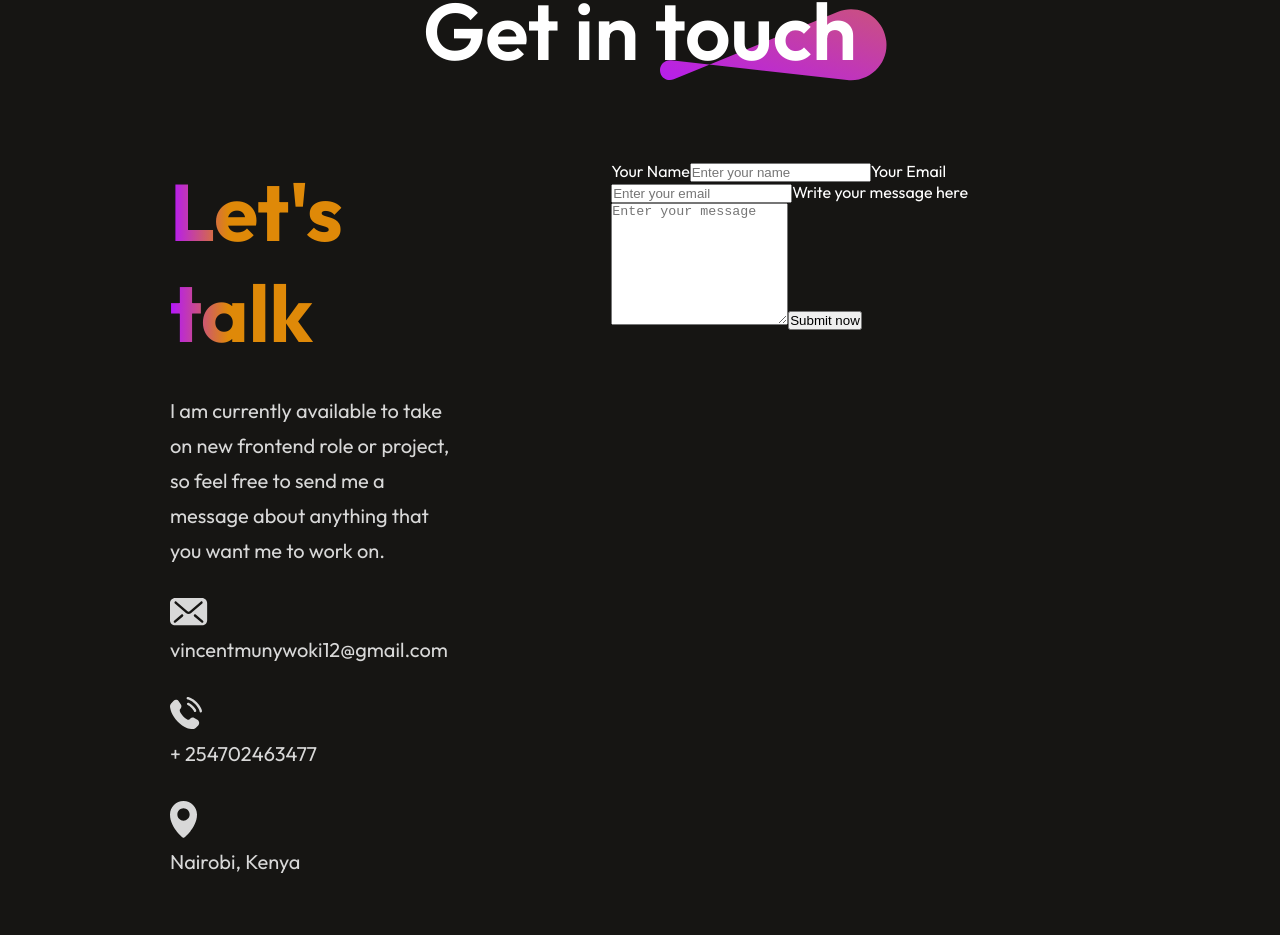
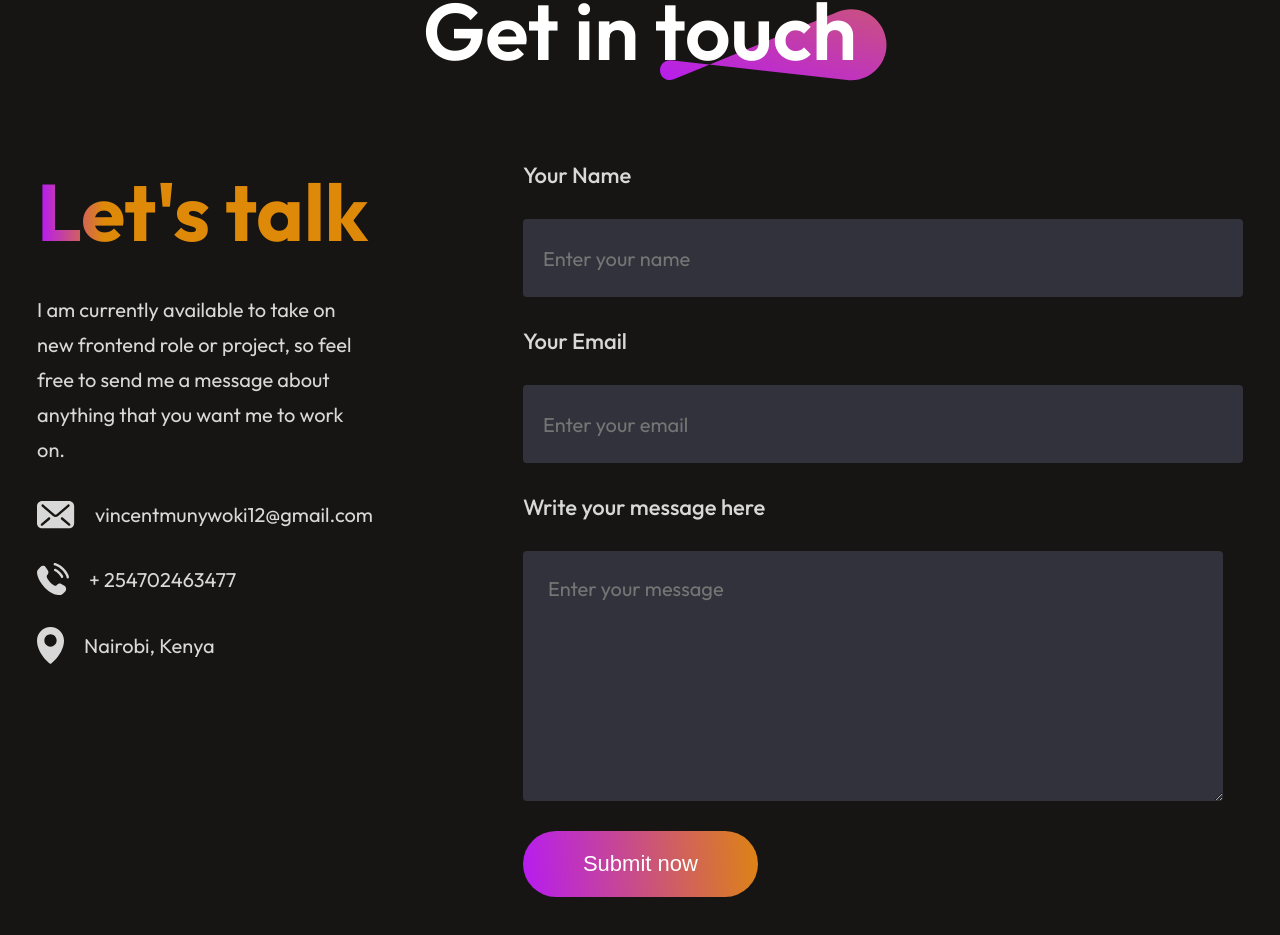
Before and after one commit to vincentMunywoki/my-portfolio, a React (Vite) app: page / in a window 1280 px wide. Shown: the part 5012-5947 px from the top of the page. Before the commit the page ends 5891 px from the top, so only its background shows below. Built offline with nearby package versions, Linux system fonts and the light colour scheme.

Commit message:
Contact style

```diff
--- a/src/Components/Contact/Contact.css
+++ b/src/Components/Contact/Contact.css
@@ -51,3 +51,55 @@
     color: #D8D8D8;
     font-size: 22px;
 }
+.contact-detail{
+    display: flex;
+    align-items: center;
+    gap: 20px;
+}
+.contact-right{
+    display: flex;
+    flex-direction: column;
+    align-items: start;
+    gap: 30px;
+}
+.contact-right label{
+    color: #D8D8D8;
+    font-size: 22px;
+    font-weight: 500;
+}
+.contact-right input{
+    border: none;
+    width: 700px;
+    height: 78px;
+    padding-left: 20px;
+    border-radius: 4px;
+    background: #32323c;
+    color: #A0A0A0;
+    font-family: Outfit;
+    font-size: 20px;
+}
+.contact-right textarea{
+    width: 650px;
+    border: none;
+    padding: 25px;
+    border-radius: 4px;
+    background: #32323c;
+    color: #A0A0A0;
+    font-family: Outfit;
+    font-size: 20px;
+}
+.contact-submit{
+    border: none;
+    color: #fff;
+    border-radius: 50px;
+    background: linear-gradient(264deg, #DF8908 -5.09%, #B415FF 106.28%);
+    font-size: 22px;
+    padding: 20px 60px;
+    margin-bottom: 50px;
+    cursor: pointer;
+    transition: 0.3s;
+}
+.contact-submit:hover{
+    transform: scale(1.1);
+    transition: 0.3s;
+}
```
